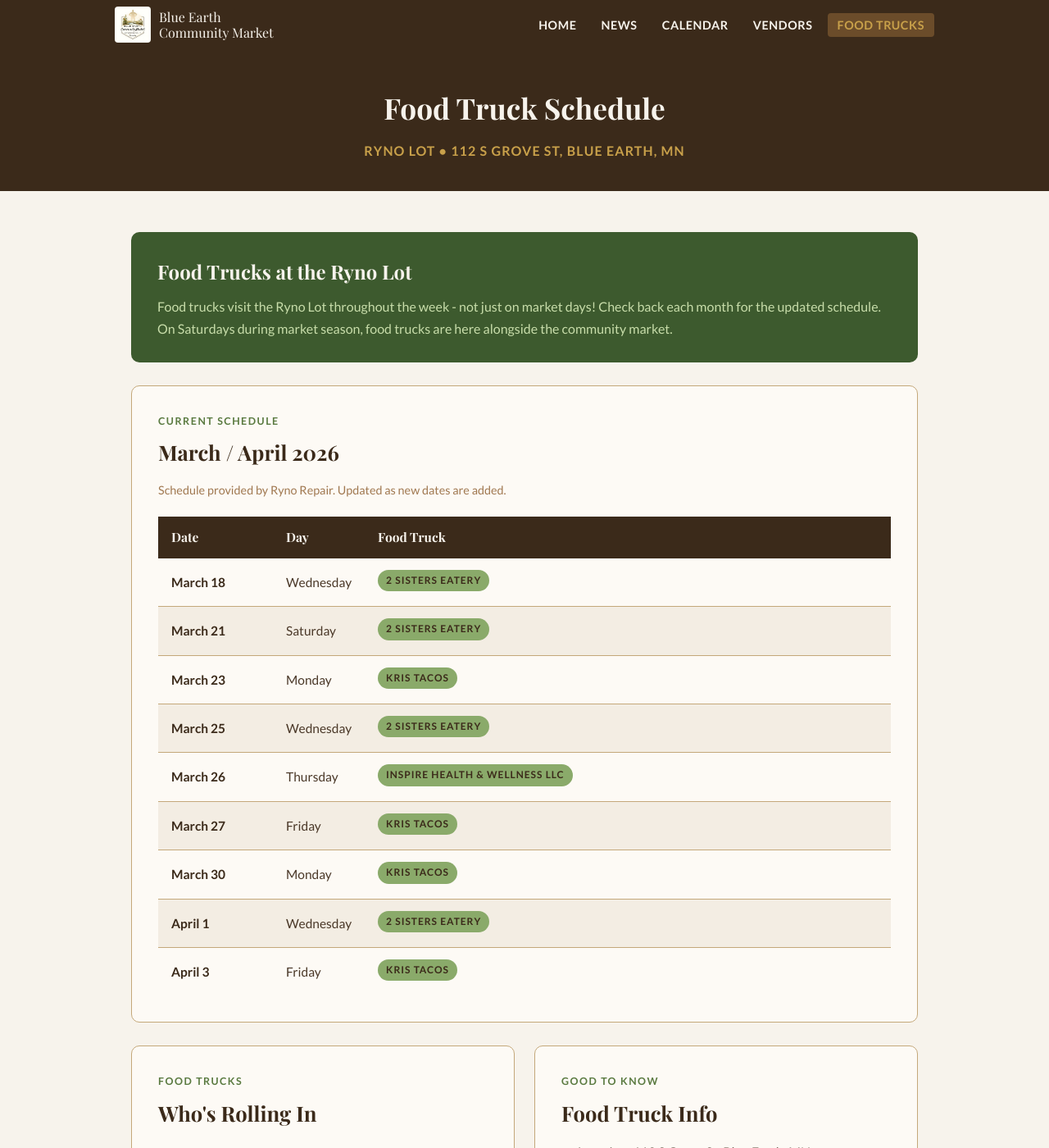
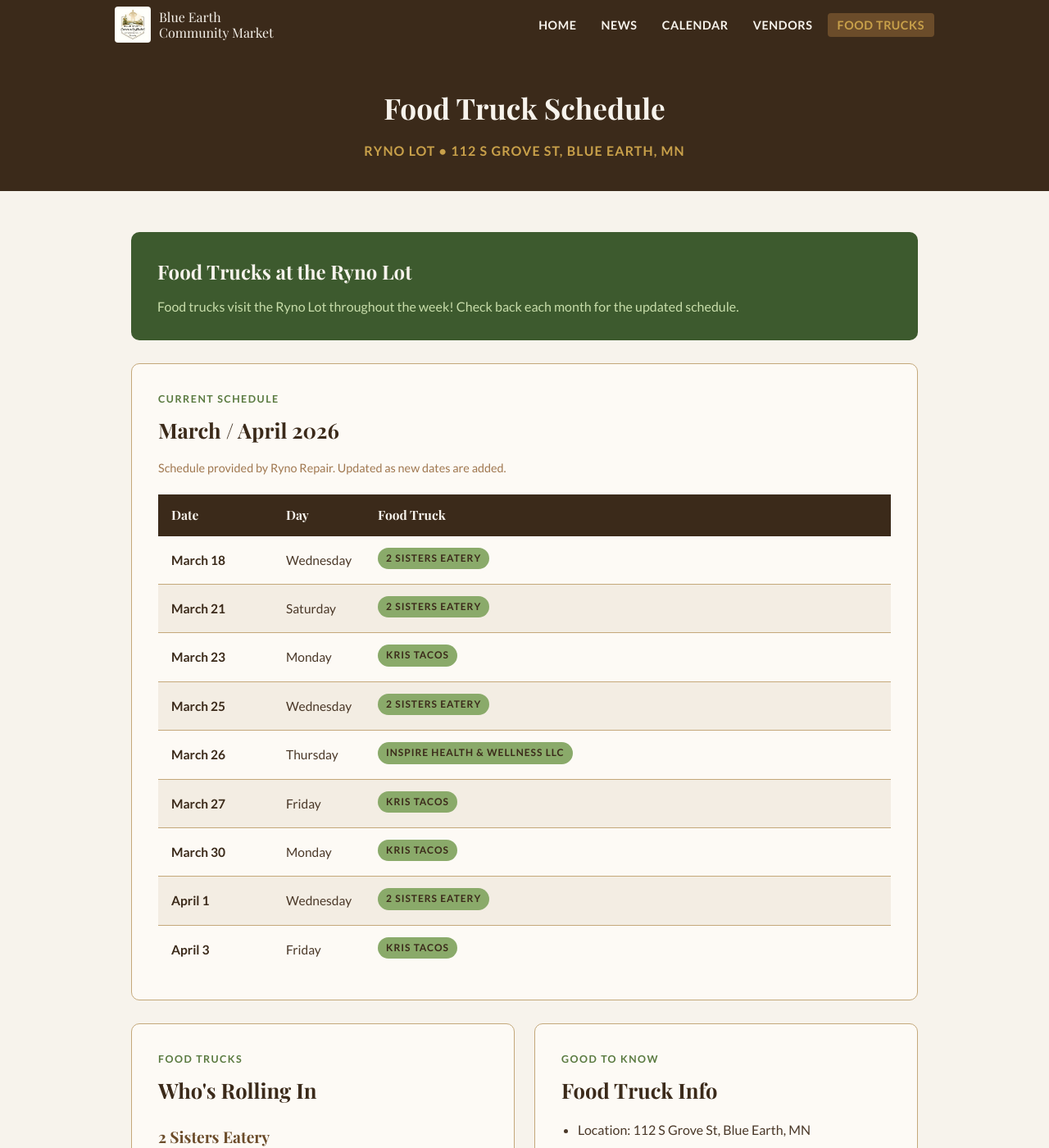
Before and after one commit to blueearthcommunitymarket/blueearthcommunitymarket.github.io, a Jekyll site: the page built from food-trucks/index.html, in a window 1280 px wide and 1400 px high. Shown: the whole window at 82% size. Built offline with Jekyll 4.4.1, drawn with Linux system fonts in a browser that asks for light colours; some web fonts are replaced; some of the changed text lies outside the part shown.

Commit message:
Remove Saturday market references from food truck page

```diff
--- a/food-trucks/index.html
+++ b/food-trucks/index.html
@@ -13,7 +13,7 @@
 
     <div class="highlight-box">
         <h2>Food Trucks at the Ryno Lot</h2>
-        <p>Food trucks visit the Ryno Lot throughout the week - not just on market days! Check back each month for the updated schedule. On Saturdays during market season, food trucks are here alongside the community market.</p>
+        <p>Food trucks visit the Ryno Lot throughout the week! Check back each month for the updated schedule.</p>
     </div>
 
     <div class="card">
@@ -98,7 +98,7 @@
             <ul>
                 <li>Location: 112 S Grove St, Blue Earth, MN</li>
                 <li>Schedule is updated monthly</li>
-                <li>On Saturdays during market season (May-Oct), food trucks are here alongside the community market</li>
+                <li>Food trucks may be present on Saturdays during market season (May-Oct) — check back for updates</li>
                 <li>Food trucks interested in the lot: contact <a href="mailto:rynorepair@gmail.com" style="color: var(--green-dark);">rynorepair@gmail.com</a></li>
             </ul>
         </div>
```
